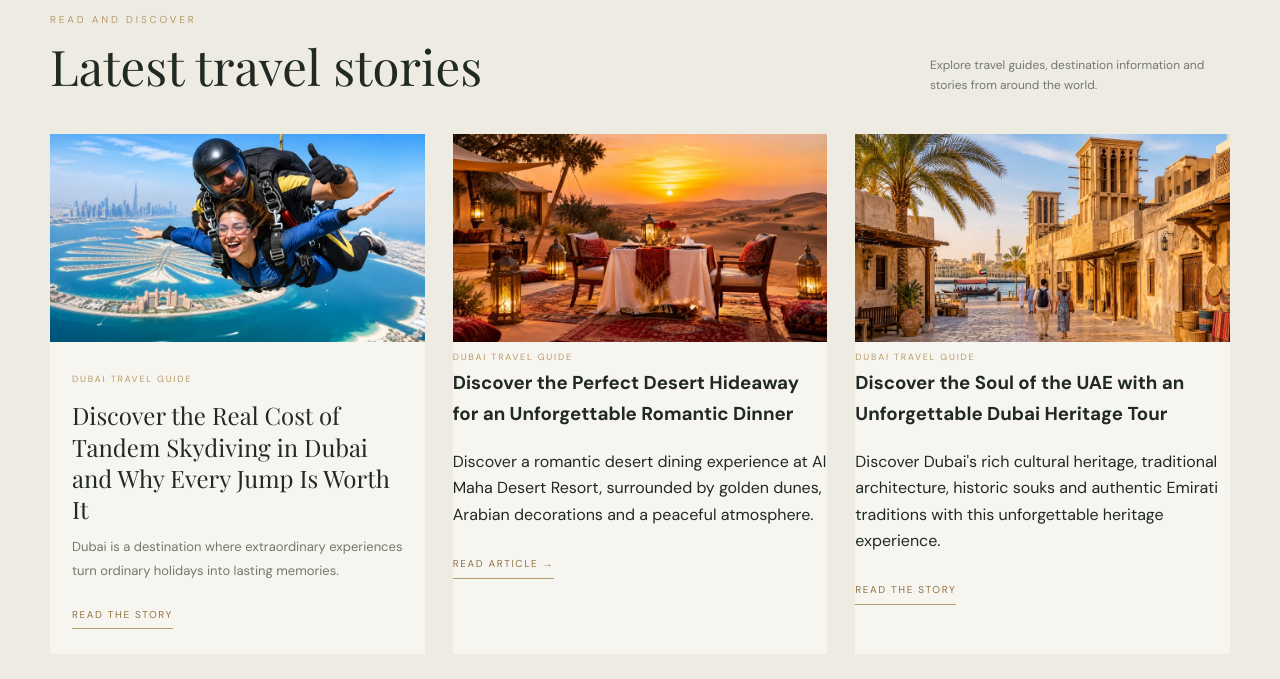
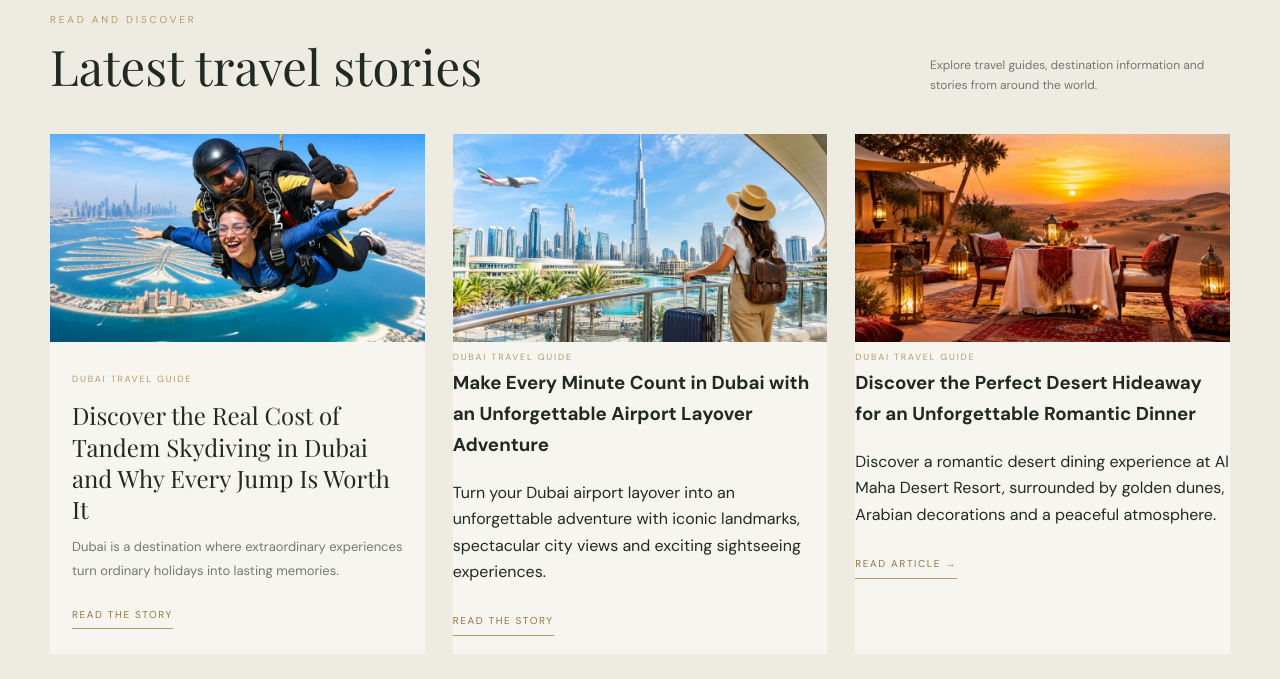
Before and after one commit to travelguidejournal/travelguidejournal.github.io, a plain HTML site: page index.html in a window 1280 px wide. Shown: the part 1280-1959 px from the top of the page. Drawn offline with nearby package versions, Linux system fonts and the light colour scheme.

Commit message:
Add Dubai airport layover article to homepage

```diff
--- a/index.html
+++ b/index.html
@@ -811,6 +811,45 @@ h1, h2, h3, p {
 
         <!-- ADD YOUR NEXT BLOG CARD BELOW THIS LINE -->
 
+
+<!-- DUBAI AIRPORT LAYOVER ARTICLE -->
+<article class="story-card">
+
+  <a class="story-image"
+     href="dubai-airport-layover-adventure.html"
+     aria-label="Read the Dubai Airport Layover article">
+
+    <img
+      src="assets/images/dubai-airport-layover-tour.webp"
+      alt="Dubai airport layover tour with Burj Khalifa skyline"
+      width="900"
+      height="500"
+      loading="lazy"
+    >
+  </a>
+
+  <div class="story-content">
+
+    <span class="story-category">
+      DUBAI TRAVEL GUIDE
+    </span>
+
+    <h3>
+      Make Every Minute Count in Dubai with an Unforgettable Airport Layover Adventure
+    </h3>
+
+    <p>
+      Turn your Dubai airport layover into an unforgettable adventure with iconic landmarks, spectacular city views and exciting sightseeing experiences.
+    </p>
+
+    <a class="text-link"
+       href="dubai-airport-layover-adventure.html">
+      Read the story
+    </a>
+
+  </div>
+</article>
+
 <!-- ROMANTIC DESERT DINNER ARTICLE -->
 <article class="story-card">
 
```
